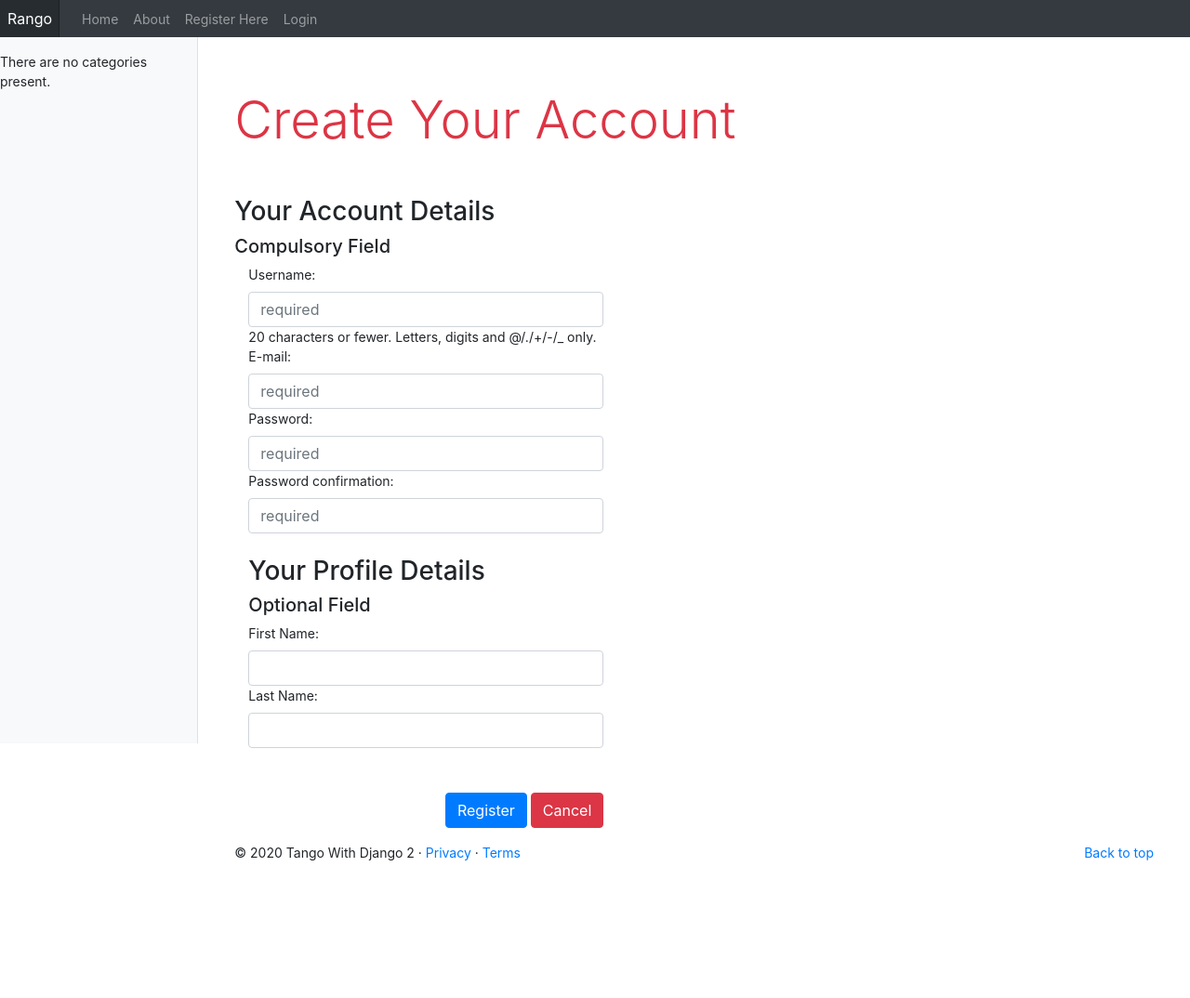
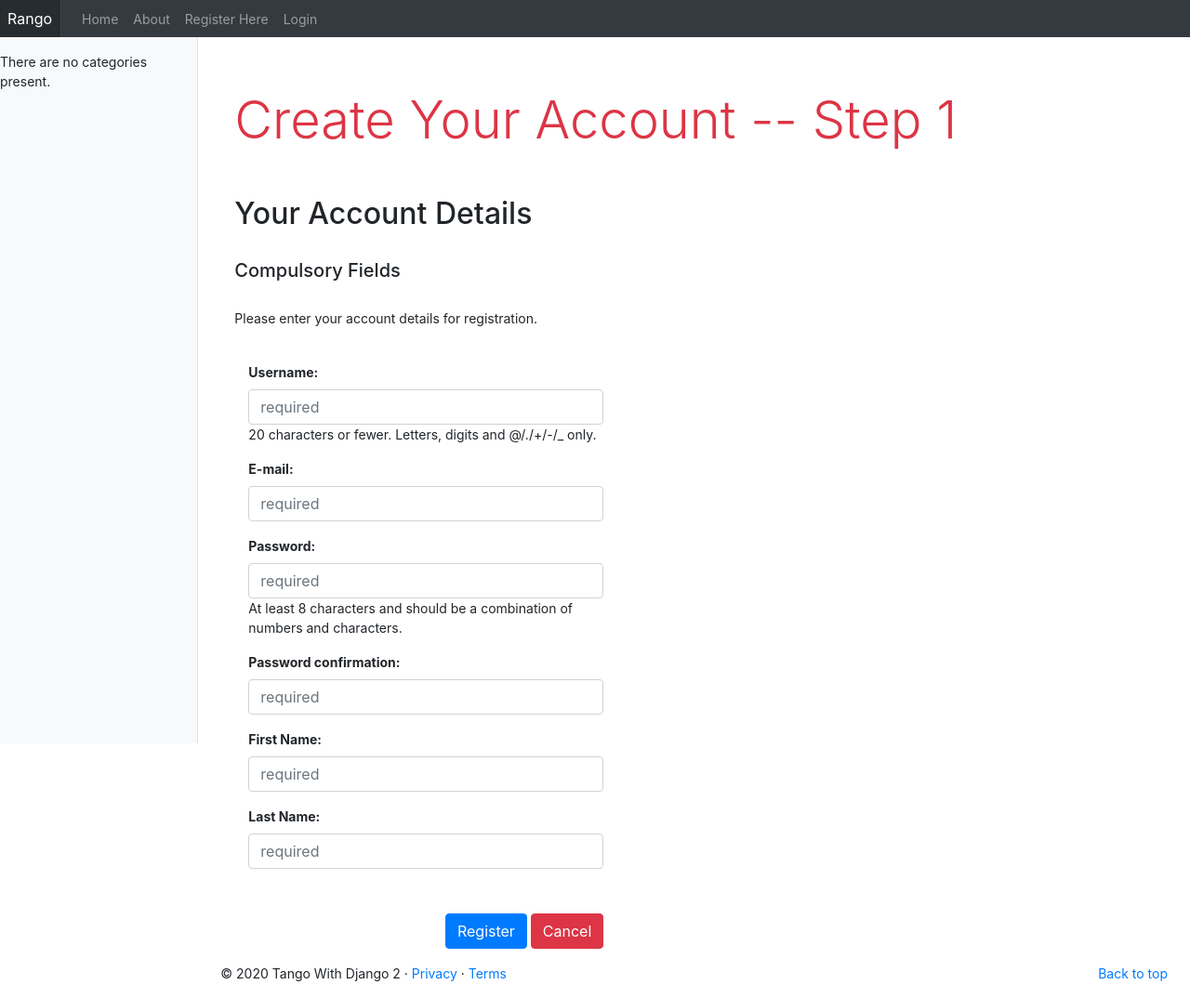
Before and after one commit to danielyipyip/ITECH_project, a Django app: template templates/registration/registration_form.html in a window 1280 px wide. Shown: the whole page at 93% size. Before the commit the page ends 926 px from the top, so only its background shows below. Run offline with Django 3.2, Linux system fonts and the light colour scheme; the template is opened without the code that fills it: values that come from a table or form of the project are taken from there, others are empty; some libraries are stand-ins or nearby versions.

Commit message:
Registration

```diff
--- a/rango/admin.py
+++ b/rango/admin.py
@@ -7,7 +7,10 @@
 class CategoryAdmin(admin.ModelAdmin):
     prepopulated_fields = {'slug':('name',)}
 
+class UserProfileAdmin(admin.ModelAdmin):
+    profile_display = ('level',)
+
 admin.site.register(Category, CategoryAdmin)
 admin.site.register(Page, PageAdmin)
-admin.site.register(UserProfile)
+admin.site.register(UserProfile,UserProfileAdmin)
 admin.site.register(Comment)
--- a/rango/forms.py
+++ b/rango/forms.py
@@ -41,13 +41,13 @@
 
     class Meta:
         model = User
-        fields = ('username', 'email', 'password',)
+        fields = ('username', 'email', 'password', 'first_name','last_name')
 
 class UserProfileForm(forms.ModelForm):
 
     class Meta:
         model = UserProfile
-        fields = ('website', 'picture',)
+        fields = ('level','website','picture')
 
 class CommentForm(forms.ModelForm):
     input = forms.CharField(widget=forms.Textarea(attrs={
--- a/rango/models.py
+++ b/rango/models.py
@@ -43,6 +43,18 @@
     # The additional attributes we wish to include.
     website = models.URLField(blank=True)
     picture = models.ImageField(upload_to='profile_images', blank=True)
+
+    LEVEL_CHOICES =(
+    ("",''),
+    ("Beginner",'beginner'),
+    ("Junior Developer",'junior'),
+    ("Senior Developer",'senior'),
+    ("Professional",'professional'),
+    )
+    level = models.CharField(choices = LEVEL_CHOICES,max_length=200, blank=True)
+
+
+
     def __str__(self):
         return self.user.username
 
--- a/rango/urls.py
+++ b/rango/urls.py
@@ -16,4 +16,5 @@
     path('category/<slug:category_name_slug>/page/<page_title>/', views.show_page, name='show_page'),
     path('like/<int:pk>', views.like, name="like_page"),
     path('likecomment/<int:pk>', views.likecomment, name="like_comment"),
+    path('optional_registration/', views.register_profile, name='register_profile'),
 ]
--- a/tango_with_django_project/urls.py
+++ b/tango_with_django_project/urls.py
@@ -19,10 +19,18 @@
 from rango import views
 from django.conf import settings
 from django.conf.urls.static import static
+from registration.backends.simple.views import RegistrationView
+from django.urls import reverse
+
+class MyRegistrationView(RegistrationView):
+    def get_success_url(self, user):
+        return reverse('rango:register_profile')
+
 
 urlpatterns = [
     path('', views.index, name='index'),
     path('rango/', include('rango.urls')),
     path('admin/', admin.site.urls),
-    path('accounts/', include('registration.backends.simple.urls')),
+    path('accounts/register/',MyRegistrationView.as_view(),name='registration_register'),
+    path('accounts/',include('registration.backends.simple.urls')),
 ] + static(settings.MEDIA_URL, document_root=settings.MEDIA_ROOT)
--- a/templates/registration/registration_form.html
+++ b/templates/registration/registration_form.html
@@ -1,4 +1,6 @@
 {% extends 'rango/base.html' %}
+
+
 
 {% block title_block %}
 Create your Account
@@ -19,72 +21,79 @@
 
  </script>
 
+
+
+<style>
+    #questionheader {
+        font-weight: bold;
+    }
+</style>
+
     <div class="container pt-5">
-        <h class = "display-4 text-danger";>Create Your Account</h>
+        <h class = "display-4 text-danger";>Create Your Account -- Step 1</h>
     </div>
 
     <div class="container pt-5">
-        <h3>Your Account Details</h3>
-        <h5>Compulsory Field</h5>
+        <h2>Your Account Details</h2><br>
+        <h5>Compulsory Fields</h5><br>
+        <p>Please enter your account details for registration.</p><br>
     </div>
 
 <div class="container">
         <div class="form-group">
             <form role="form" method="post" action=".">
                 {% csrf_token %}
-                <div class="col-md-5">
-                        <label for="id_username">Username:</label>
+                <div class="col-md-5 mt-1em">
+                    <div>
+                        <label for="id_username" id="questionheader">Username:</label>
                         <input class="form-control" id="id_username" maxlength="20" name="username" type="text" placeholder="required" required />
                         <span class="helptext">
                          20 characters or fewer. Letters, digits and @/./+/-/_ only.
                         </span>
-
-                    <div>
-                        <label for="id_email">E-mail:</label>
+                        <span class="helptext" style="color:red">
+                            {{form.username.errors}}
+                        </span>
+                    </div>
+                    <div class = "mt-3">
+                        <label for="id_email" id="questionheader">E-mail:</label>
                         <input class="form-control" id="id_email" name="email" type="email" placeholder="required" required/>
+                        <span class="helptext">
+                            <color=red>{{form.email.errors}}</color>
+                        </span>
                     </div>
-                    <div>
-                        <label for="id_password1">Password:</label>
+                    <div class = "mt-3">
+                        <label for="id_password1" id="questionheader">Password:</label>
                         <input class="form-control" id="id_password1" name="password1" type="password" onkeyup='passwordvalidate();' placeholder="required" required/>
+                        <span class="helptext">
+                            At least 8 characters and should be a combination of numbers and characters.
+                        </span>
                     </div>
-                    <div>
-                        <label for="id_password2">Password confirmation:</label>
+                    <div class = "mt-3">
+                        <label for="id_password2" id="questionheader">Password confirmation:</label>
                         <input class="form-control" id="id_password2" name="password2" type="password" onkeyup='passwordvalidate();' placeholder="required" required/>
                         <span id='validationmessage'></span>
+                        <span class="helptext" style="color:red">
+                        {{form.password2.errors}}
+                        </span>
                     </div>
-                    <div class="pt-4">
-                        <h3>Your Profile Details</h3>
-                        <h5>Optional Field</h5>
-                    </div>
-                    <div>
-                        <label for="id_first_name">First Name:</label>
-                        <input class="form-control" id="id_first_name" name="firstname" type="text"/>
+                    <div class = "mt-3">
+                        <label for="id_first_name" id="questionheader">First Name:</label>
+                        <input class="form-control" id="id_first_name" name="firstname" type="text" placeholder="required" required/>
                     </div>
 
-                    <div>
-                        <label for="id_last_name">Last Name:</label>
-                        <input class="form-control" id="id_last_name" name="lastname" type="text"/>
+                    <div class = "mt-3">
+                        <label for="id_last_name" id="questionheader">Last Name:</label>
+                        <input class="form-control" id="id_last_name" name="lastname" type="text" placeholder="required" required/>
                     </div>
 
-                    <!--<div class="form-group">
-                        <label for="level_expertise">Level of Expertise (Select one)</label>
-                        <select class="form-control id="level_expertise">
-                            <option value="beginner">Beginner</option>
-                            <option value="junior">Junior Developer</option>
-                            <option value="senior">Senior Developer</option>
-                            <option value="professional">Professional</option>
-                        </select>
-                    </div>-->
-                <div class="row">
-                    <div class="pt-5 col-sm-12 col-md-12 col-xs-12">
-                        <div class="float-right">
-                            <button class="btn btn-primary" type="submit">Register</button>
-                        </form>
+                    <div class="row">
+                        <div class="pt-5 col-sm-12 col-md-12 col-xs-12">
+                            <div class="float-right">
+                                <button class="btn btn-primary" type="submit">Register</button>
                             <a href="{% url 'rango:index' %}" class="btn btn-danger" role="button">Cancel</a>
+                            </div>
                         </div>
-                </div>
-
-
+                    </div>
             </form>
         </div>
     </div>
```
Also changed, not shown: rango/views.py (+21 -1 lines), templates/rango/optional_registration.html (added, +78 -0 lines), media/profile_images/P5230779.JPG (added), rango/migrations/0014_userprofile_level.py (added).
